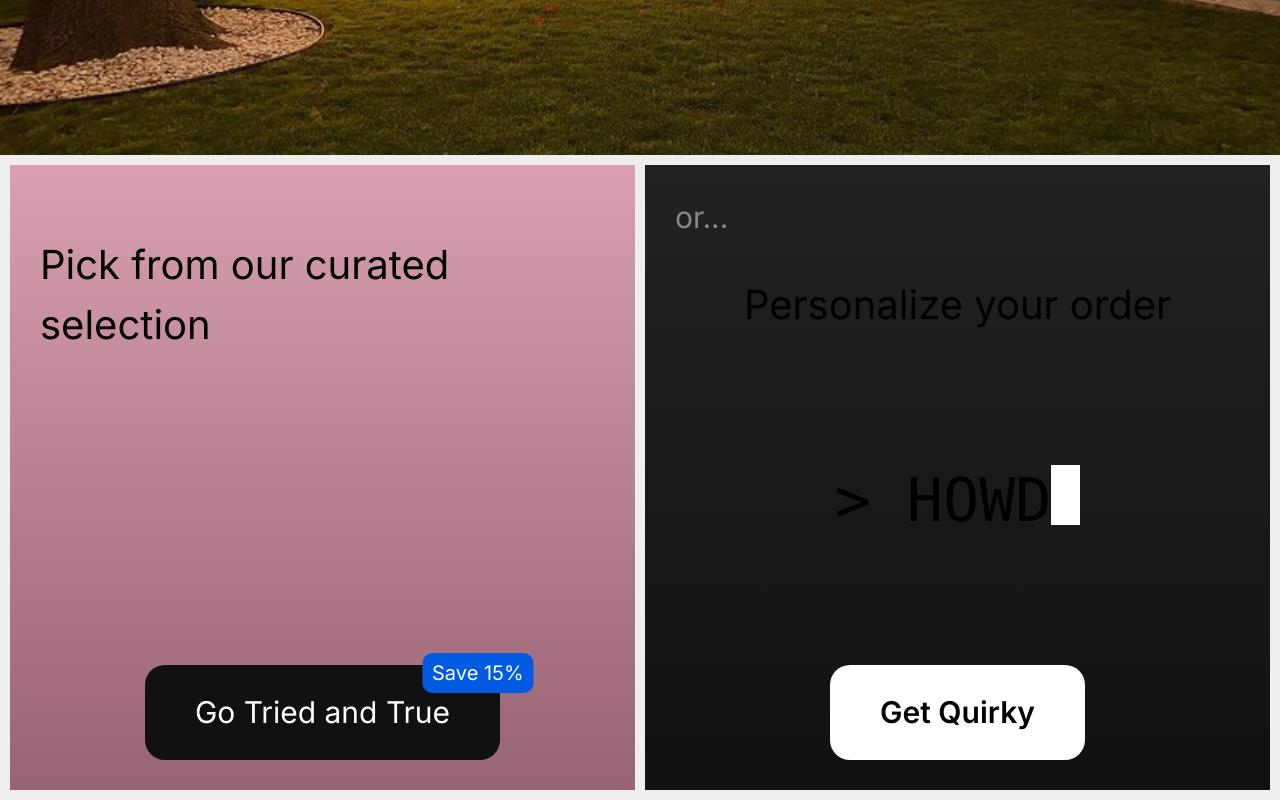
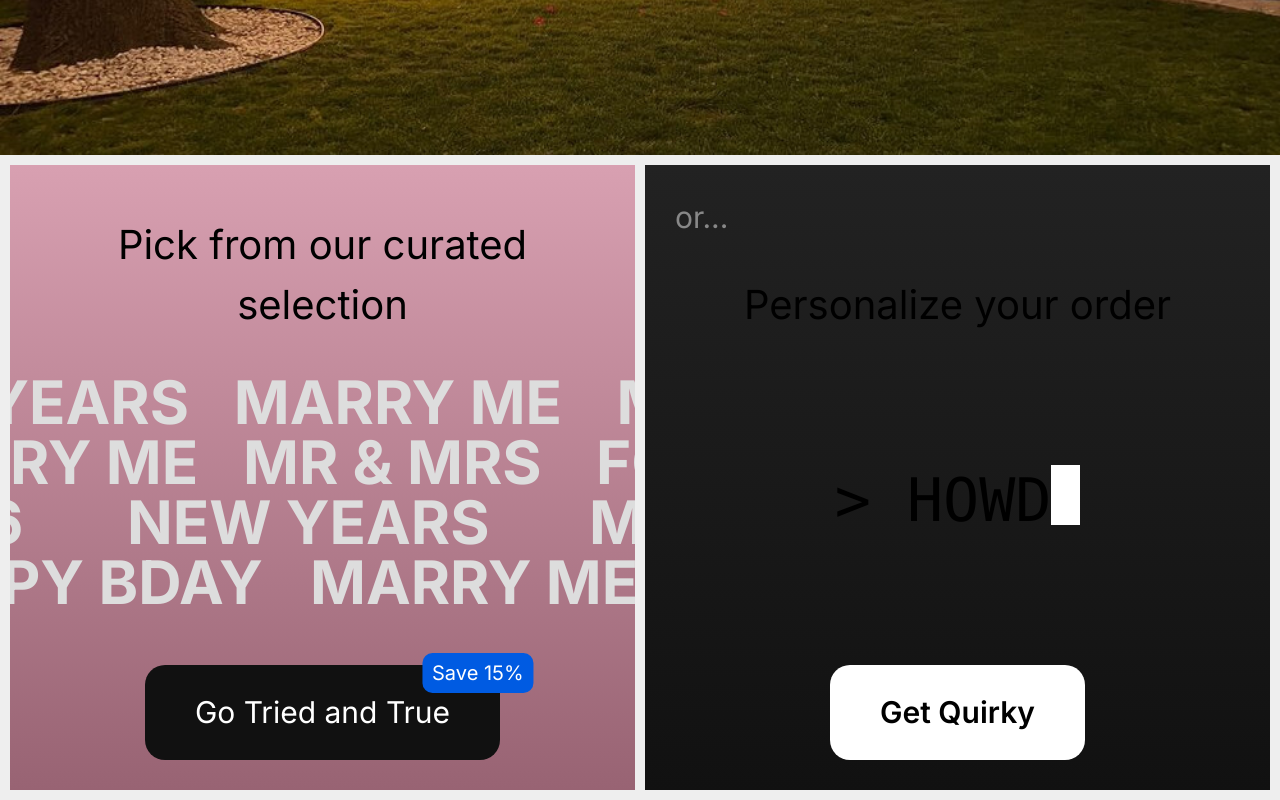
Before and after one commit to CameronHonis/camsii-main, a Next.js app: page / in a window 1280 px wide. Shown: the part 421-1221 px from the top of the page. Built offline with nearby package versions, Linux system fonts and the light colour scheme.

Commit message:
add curated section ribbon anim

```diff
--- /dev/null
+++ b/app/helpers/elements_intersect.ts
@@ -0,0 +1,7 @@
+export default function elementsIntersect(a: HTMLElement, b: HTMLElement): boolean {
+    const aRect = a.getBoundingClientRect();
+    const bRect = b.getBoundingClientRect();
+
+    return (aRect.left >= bRect.left && aRect.left <= bRect.right && aRect.top >= bRect.top && aRect.top <= bRect.bottom) ||
+        (aRect.right >= bRect.left && aRect.right <= bRect.right && aRect.bottom >= bRect.top && aRect.bottom <= bRect.bottom)
+}
--- /dev/null
+++ b/app/helpers/p_tag_width.ts
@@ -0,0 +1,19 @@
+export default function pTagWidth(content: string, basePTag: HTMLParagraphElement): number {
+    const ele = basePTag.cloneNode(true) as HTMLParagraphElement;
+
+    ele.textContent = content;
+    ele.style.position = 'absolute';
+    ele.style.visibility = 'hidden';
+    ele.style.whiteSpace = 'nowrap';
+
+    // Add the paragraph to the document body
+    document.body.appendChild(ele);
+
+    // Get the width
+    const width = ele.offsetWidth;
+
+    // Remove the temporary paragraph
+    document.body.removeChild(ele);
+
+    return width;
+}
--- /dev/null
+++ b/app/helpers/shuffle.ts
@@ -0,0 +1,13 @@
+export default function shuffle<T>(list: T[]): T[] {
+    const rtn = [...list];
+    for (let i = 0; i < rtn.length; i++) {
+        // pick random index that is NOT i
+        let j = Math.floor(Math.random() * rtn.length - 1);
+        if (j >= i) j++;
+
+        const temp = rtn[i];
+        list[i] = rtn[j];
+        list[j] = temp;
+    }
+    return rtn;
+}
--- a/app/ui/home/options_showcase.tsx
+++ b/app/ui/home/options_showcase.tsx
@@ -1,12 +1,27 @@
+import shuffle from "@/app/helpers/shuffle";
 import Button from "../button";
 import DiscountTag from "../discount_tag";
 import CustomizeAnim from "./customize_anim";
+import WordRibbon from "./word_ribbon_anim";
+
+const WORDS = ["mr & mrs", "marry me", "new years", "be mine", "bride to be", "class of 2025", "you & me", "sweet 16", "happy bday", "forever", "happy anniversary"];
+const words1 = shuffle(WORDS);
+const words2 = shuffle(WORDS);
+const words3 = shuffle(WORDS);
+const words4 = shuffle(WORDS);
+const WORD_SPACE_PX = 50;
+const FONT_SIZE_PX = 60;
 
 export default function OptionsShowcase() {
     return <div className="flex bg-camsii-offwhite p-[10px] justify-between">
-        <div className="flex-1 flex flex-col items-center justify-between p-[30px] pt-[70px] bg-gradient-to-b from-[#D8A0B1] to-[#986373] h-[625px]">
-            <p className="text-black text-[40px]">Pick from our curated selection</p>
-            <></>
+        <div className="relative flex-1 flex flex-col items-center justify-between p-[30px] pt-[50px] bg-gradient-to-b from-[#D8A0B1] to-[#986373] h-[625px]">
+            <p className="text-black text-[40px] text-center">Pick from our curated selection</p>
+            <div className="absolute top-[200px] flex-col w-full">
+                <WordRibbon words={words1} wordSpacePx={WORD_SPACE_PX} fontSizePx={FONT_SIZE_PX} MsPerPx={20} reversed textStyle="text-camsii-silver" />
+                <WordRibbon words={words2} wordSpacePx={WORD_SPACE_PX} fontSizePx={FONT_SIZE_PX} MsPerPx={40} textStyle="text-camsii-silver" />
+                <WordRibbon words={words3} wordSpacePx={WORD_SPACE_PX} fontSizePx={FONT_SIZE_PX} MsPerPx={20} textStyle="text-camsii-silver" />
+                <WordRibbon words={words4} wordSpacePx={WORD_SPACE_PX} fontSizePx={FONT_SIZE_PX} MsPerPx={10} textStyle="text-camsii-silver" />
+            </div>
             <Button
                 contents={<>
                     Go Tried and True
--- /dev/null
+++ b/app/ui/home/word_ribbon_anim.tsx
@@ -0,0 +1,87 @@
+"use client"
+
+import pTagWidth from "@/app/helpers/p_tag_width";
+import clsx from "clsx";
+import React from "react";
+
+type Props = {
+    words: string[];
+    wordSpacePx: number;
+    fontSizePx: number;
+    MsPerPx: number;
+    reversed?: boolean;
+    style?: string;
+    textStyle?: string;
+}
+
+export default function WordRibbon(props: Props) {
+    const { words, wordSpacePx, fontSizePx, MsPerPx, reversed, style, textStyle } = props;
+
+    const wordRefs = React.useRef<(HTMLParagraphElement | null)[]>([]);
+
+    React.useEffect(() => {
+        let accWidth = 0;
+        for (let i = 0; i < words.length; i++) {
+            const wordRef = wordRefs.current[i];
+            if (!wordRef) continue;
+            if (reversed) {
+                wordRef.style.right = `${accWidth}px`;
+            } else {
+                wordRef.style.left = `${accWidth}px`;
+            }
+            const word = words[i];
+            const wordWidth = pTagWidth(word, wordRef);
+            accWidth += wordWidth + wordSpacePx;
+        }
+
+        const intervalId = setInterval(() => {
+            for (let i = 0; i < words.length; i++) {
+                const wordRef = wordRefs.current[i];
+                if (!wordRef || !wordRef.offsetParent) continue;
+                const { left: parLeft, right: parRight } = wordRef.offsetParent.getBoundingClientRect();
+                const { left: absLeft, right: absRight } = wordRef.getBoundingClientRect();
+                const relLeft = absLeft - parLeft;
+                const relRight = parRight - absRight;
+                const wordWidth = pTagWidth(wordRef.textContent || "", wordRef);
+
+                if (reversed) {
+                    let nextRelRight = relRight - 1;
+                    if (nextRelRight < -wordWidth) {
+                        nextRelRight += accWidth;
+                    }
+                    wordRef.style.right = `${nextRelRight}px`;
+                } else {
+                    let nextRelLeft = relLeft - 1;
+                    if (nextRelLeft < -wordWidth) {
+                        nextRelLeft += accWidth;
+                    }
+                    wordRef.style.left = `${nextRelLeft}px`;
+                }
+
+            }
+        }, MsPerPx);
+
+        return () => clearInterval(intervalId);
+    }, [words, wordSpacePx, reversed]);
+
+    return <div className={clsx(
+        "relative w-full overflow-hidden",
+        typeof style === "string" && style,
+    )}
+        style={{ height: fontSizePx }}
+    >
+        {words.map((word, idx) => (
+            <p
+                key={idx}
+                ref={el => { wordRefs.current[idx] = el }}
+                style={{ fontSize: fontSizePx, height: fontSizePx }}
+                className={clsx(
+                    "absolute uppercase font-bold text-nowrap leading-tight",
+                    textStyle
+                )}
+            >
+                {word}
+            </p>
+        ))}
+    </div>
+}
--- a/tailwind.config.ts
+++ b/tailwind.config.ts
@@ -17,6 +17,7 @@ const config: Config = {
                 "camsii-black": "#111111",
                 "camsii-gray": "#888888",
                 "camsii-offwhite": "#EEEEEE",
+                "camsii-silver": "#DDDDDD",
                 "camsii-blue": "#005BE2",
                 "camsii-pink": "#AD5F77"
       }
```
